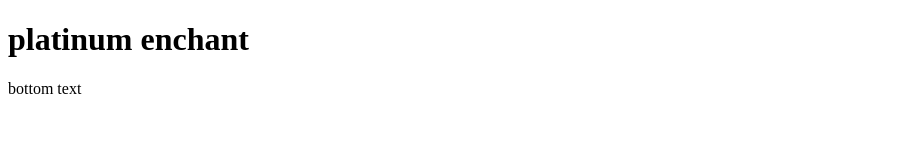
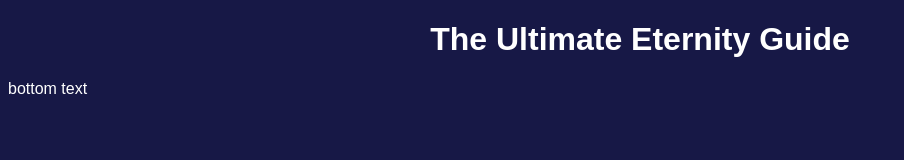
Before and after one commit to m4rcyonstation/TheUltimateEternityGuide, a plain HTML site: page index.html in a window 1280 px wide. Shown: the whole page, without its empty margins (0-904 px from the left). Drawn offline with Linux system fonts and the light colour scheme.

Commit message:
slightly better

```diff
--- a/index.html
+++ b/index.html
@@ -1,13 +1,13 @@
 <!DOCTYPE html>
 <html>
 <head>
-  <title>The Ultiamte Eternity Mode Guide</title>
+  <title>The Ultimate Eternity Mode Guide</title>
   <link rel="stylesheet" href="style.css">
 </head>
-<body>
+    <body>
 
-<h1>platinum enchant</h1>
-<p>bottom text</p>
+        <h1>The Ultimate Eternity Guide</h1>
+        <p>bottom text</p>
 
-</body>
+    </body>
 </html>
--- a/style.css
+++ b/style.css
@@ -1,2 +1,10 @@
-background: rgb(23,24,70);
-background: linear-gradient(0deg, rgba(23,24,70,1) 0%, rgba(54,20,80,1) 100%);
+
+body {
+    background: rgb(23,24,70);
+    color: white;
+    font-family: Arial, Helvetica, sans-serif;
+}
+
+h1 {
+    text-align: center
+}
```
